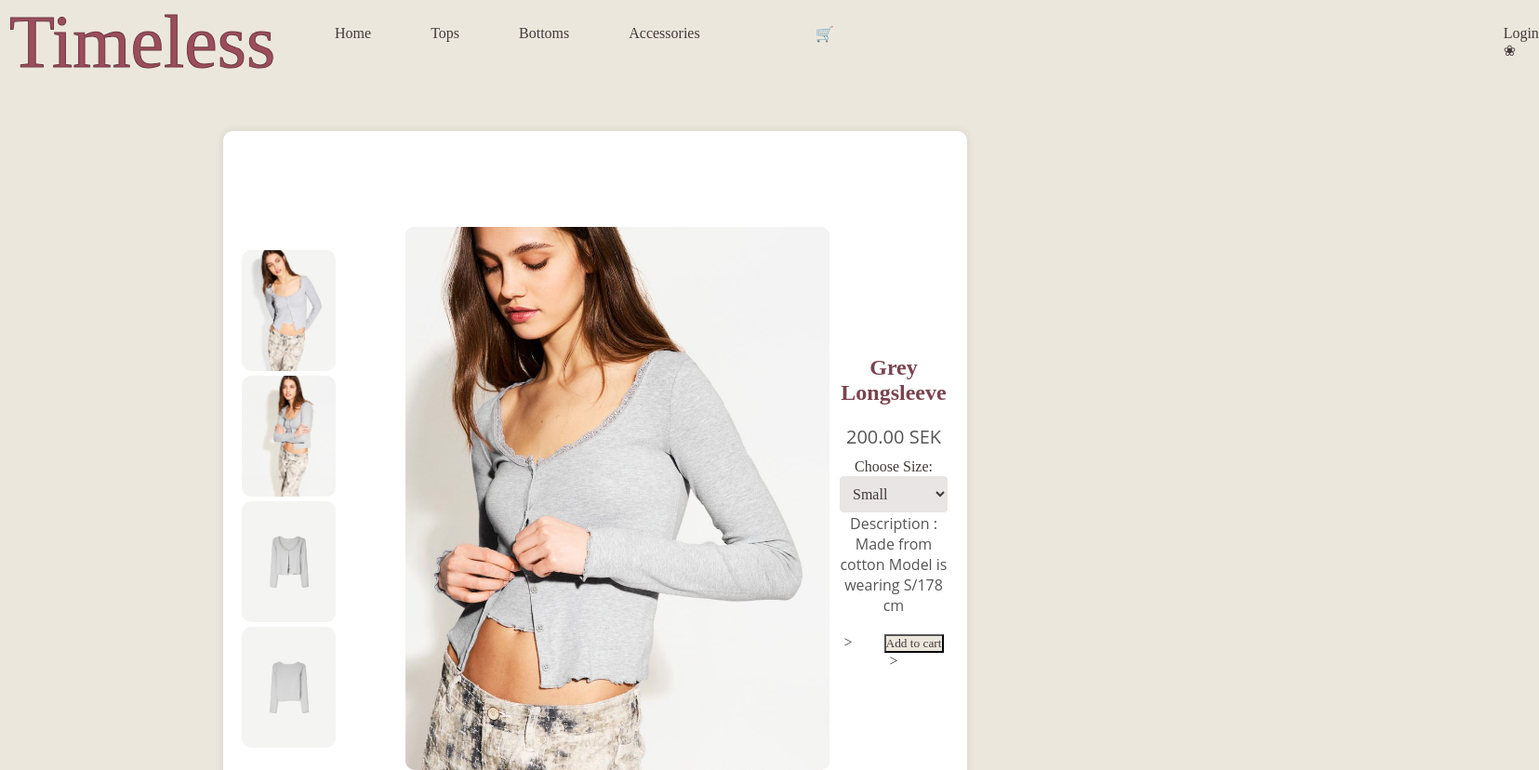
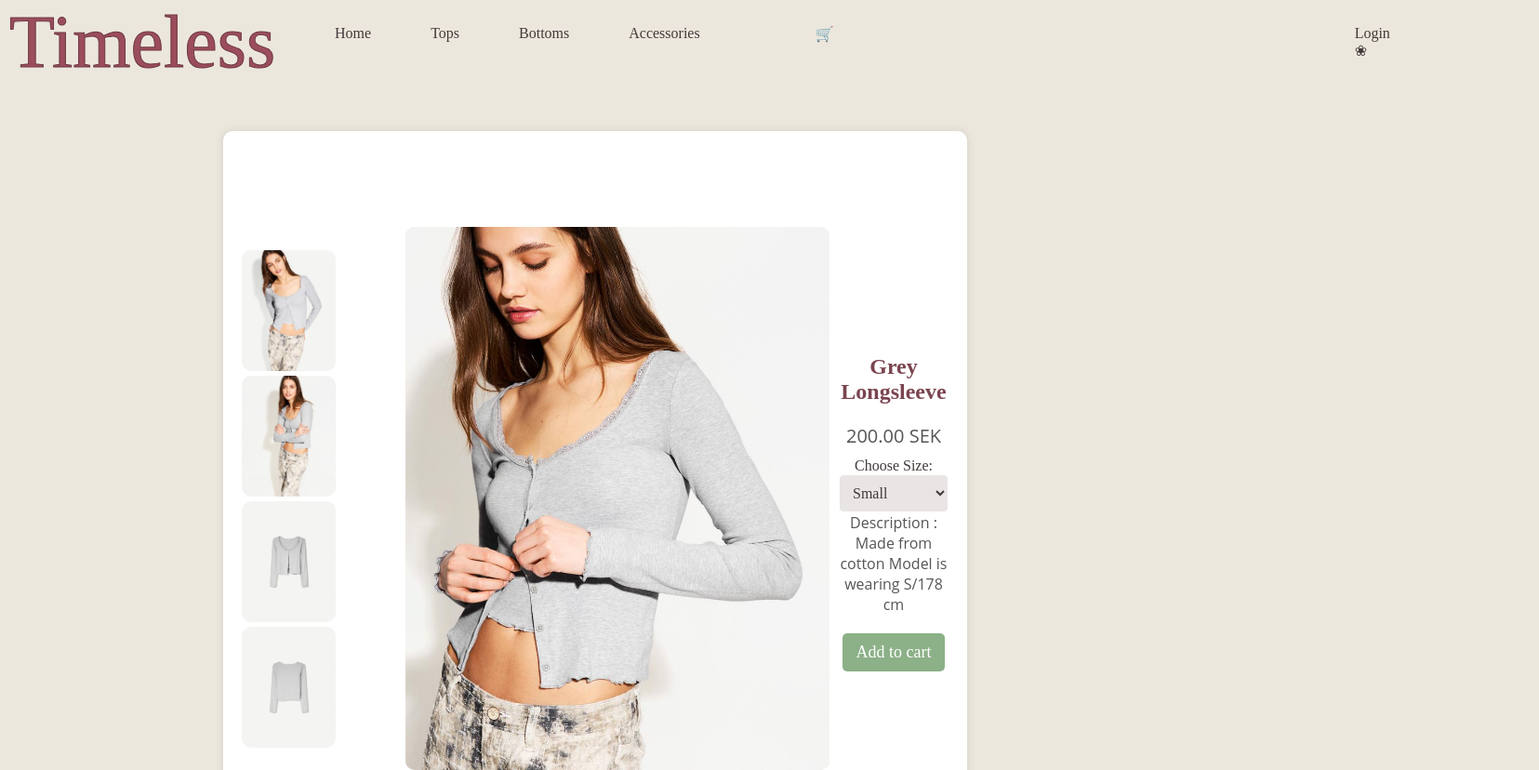
Before and after one commit to front-end-fundamentals-2025/fef-project-group-19, a plain HTML site: page item.html in a window 1280 px wide. Shown: the top 828 px of the page at 93% size, 1655 px wide, since content can reach past the window. Drawn offline with Linux system fonts and the light colour scheme; a web font is replaced by a local one.

Commit message:
sbdcvjbsv

```diff
--- a/css/main.css
+++ b/css/main.css
@@ -516,7 +516,7 @@ p {
 }
 
 .login-link {
-  margin-left: 45rem;
+  margin-left: 35rem;
 }
 
 h1 {
@@ -532,5 +532,11 @@ h1 {
 }
 
 button {
-  margin-left: 30px;
+  font-size: 18px;
+  padding: 10px 15px;
+  background-color: rgb(140, 176, 135);
+  color: white;
+  border: none;
+  border-radius: 5px;
+  cursor: pointer;
 }
--- a/item.html
+++ b/item.html
@@ -90,15 +90,14 @@
             Description : Made from cotton Model is wearing S/178 cm
           </p>
         </div>
-        >
+
         <button
           class="add-to-cart"
-          data-item="Outfit girl"
+          data-item="Grey Longsleeve 200.00 SEK"
           data-image="img/top4.jpg"
         >
           Add to cart
         </button>
-        >
       </div>
     </div>
     <footer>
```
